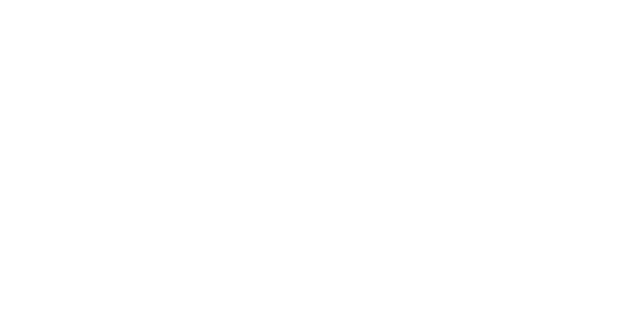
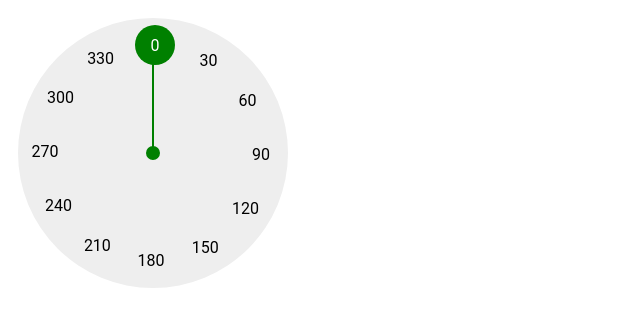
Before and after one commit to MatijaNovosel/vue-degree-picker, a Vue app: page / in a window 1280 px wide. Shown: the top 326 px of the page, without its empty margins (0-640 px from the left). Built offline with nearby package versions, Linux system fonts and the light colour scheme.

Commit message:
CSS tweaks

```diff
--- a/src/App.vue
+++ b/src/App.vue
@@ -1 +1,11 @@
-<template></template>
+<template>
+  <degree-picker color="green" v-model="degrees" />
+</template>
+
+<script lang="ts" setup>
+import degreePicker from "./components/degreePicker.vue";
+
+import { ref } from "vue";
+
+const degrees = ref(0);
+</script>
--- a/src/components/degreePickerBody.vue
+++ b/src/components/degreePickerBody.vue
@@ -181,7 +181,7 @@
 );
 </script>
 
-<style scoped>
+<style>
 .degree-picker-clock {
   font-family: "Roboto";
   background-color: #eee;
```
